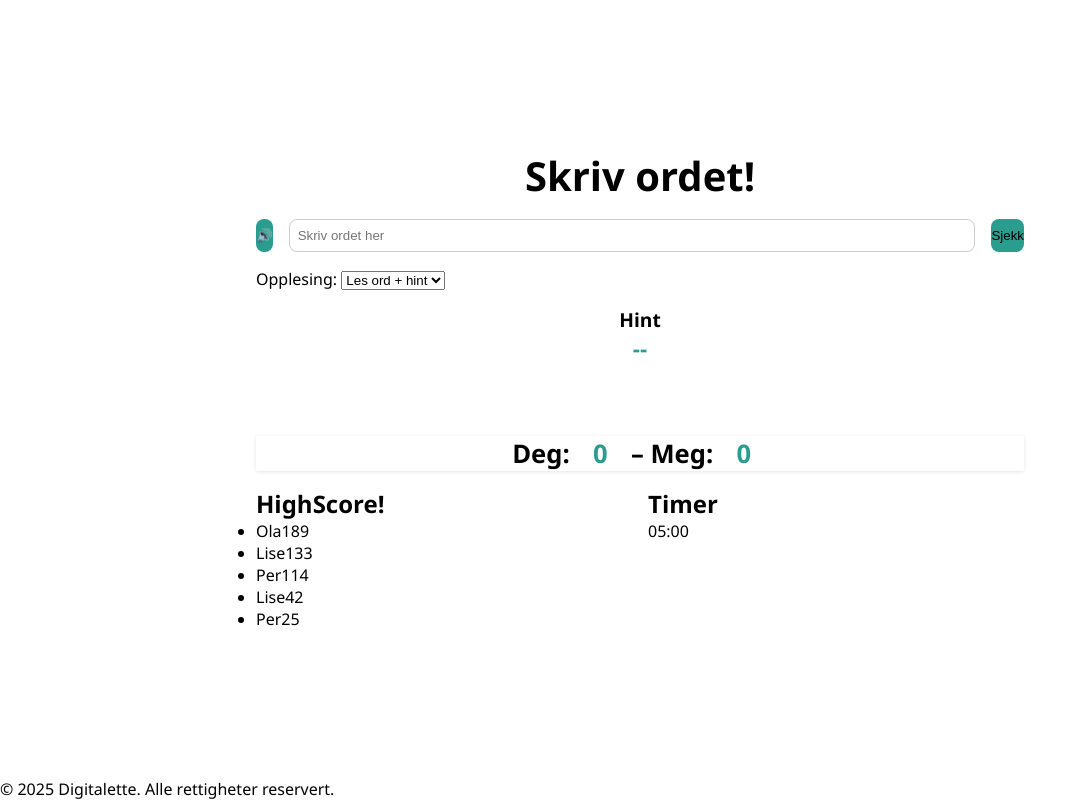
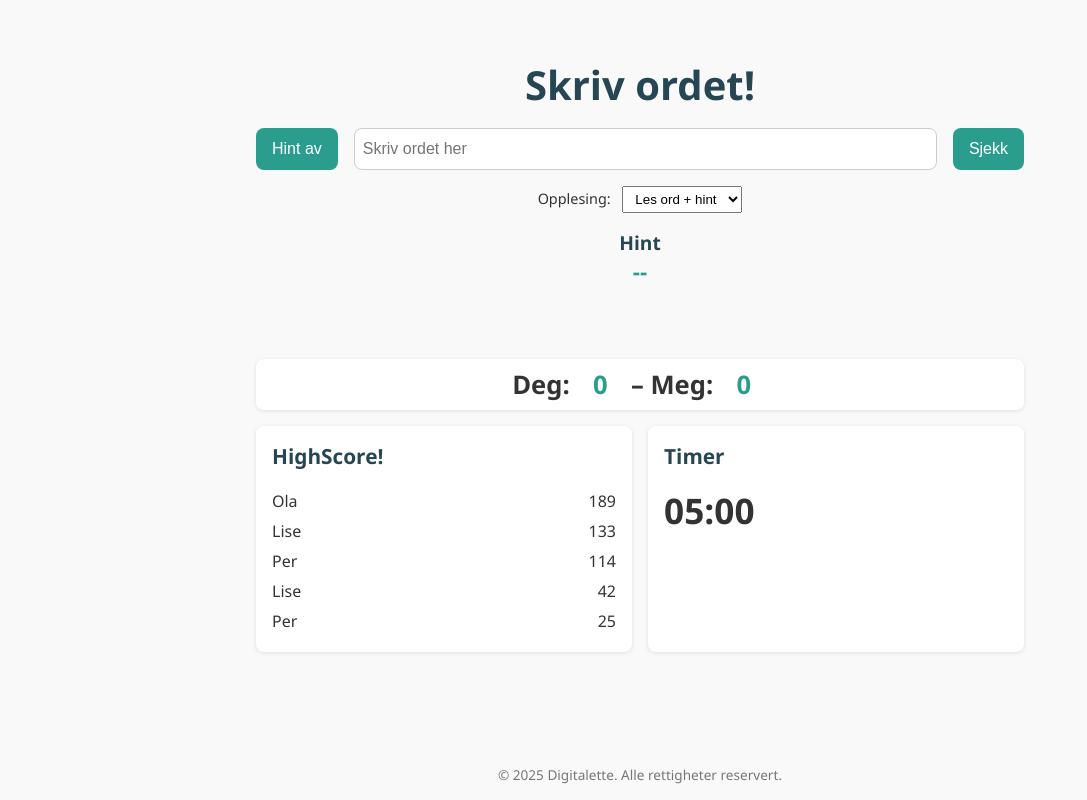
Before and after one commit to AdjunktAntonsen/skrivmedhint, a plain HTML site: page index.html in a window 1280 px wide. Shown: the whole page, without its empty margins (0-1087 px from the left). Drawn offline with Linux system fonts and the light colour scheme.

Commit message:
Add files via upload

```diff
--- a/index.html
+++ b/index.html
@@ -4,31 +4,131 @@
   <meta charset="utf-8">
   <title>Skriv ordet!</title>
   <style>
-    :root { --primary-color: #2a9d8f; --secondary-color: #264653... #333; --card-bg: #fff; --border-radius: 8px; --spacing: 1rem; }
+    :root {
+      --primary-color: #2a9d8f;
+      --secondary-color: #264653;
+      --accent-color: #e9c46a;
+      --bg-color: #f9f9f9;
+      --text-color: #333;
+      --card-bg: #fff;
+      --border-radius: 8px;
+      --spacing: 1rem;
+    }
     * { box-sizing: border-box; margin: 0; padding: 0; }
-    body { font-family: 'Segoe UI', sans-serif; background: var(...or); display: flex; flex-direction: column; min-height: 100vh; }
-    .container { max-width: 800px; width: 100%; margin: auto; padding: var(--spacing); }
-    h1 { text-align: center; font-size: 2.5rem; color: var(--sec...ondary-color); cursor: pointer; margin-bottom: var(--spacing); }
-    #controls { display: flex; gap: var(--spacing); justify-content: center; margin-bottom: var(--spacing); }
-    button { background: var(--primary-color); border: none; col... 1rem; border-radius: var(--border-radius); cursor: pointer; fon
-t-size: 1rem; }
+    body {
+      font-family: 'Segoe UI', sans-serif;
+      background: var(--bg-color);
+      color: var(--text-color);
+      display: flex;
+      flex-direction: column;
+      min-height: 100vh;
+    }
+    .container {
+      max-width: 800px;
+      width: 100%;
+      margin: auto;
+      padding: var(--spacing);
+    }
+    h1 {
+      text-align: center;
+      font-size: 2.5rem;
+      color: var(--secondary-color);
+      cursor: pointer;
+      margin-bottom: var(--spacing);
+    }
+    #controls {
+      display: flex;
+      gap: var(--spacing);
+      justify-content: center;
+      margin-bottom: var(--spacing);
+    }
+    button {
+      background: var(--primary-color);
+      border: none;
+      color: #fff;
+      padding: 0.75rem 1rem;
+      border-radius: var(--border-radius);
+      cursor: pointer;
+      font-size: 1rem;
+    }
     button:hover { background: var(--secondary-color); }
-    input[type="text"] { flex: 1; padding: 0.5rem; font-size: 1r...; border: 1px solid #ccc; border-radius: var(--border-radius); }
-    #hint-container, #correct-container, #celebration, #score { text-align: center; margin: var(--spacing) 0; }
-    #hint-label, #correct-label { font-size: 1.2rem; font-weight: bold; color: var(--secondary-color); }
-    #hint, #correct-answer { font-size: 1.4rem; font-weight: bold; color: var(--primary-color); }
-    #celebration { font-size: 1.8rem; color: var(--accent-color); cursor: pointer
-; min-height: 2.5rem; }
-    #score { font-size: 1.6rem; font-weight: bold; background: v...: var(--border-radius); box-shadow: 0 1px 4px rgba(0,0,0,0.1); }
-    #score span { min-width: 3rem; display: inline-block; color: var(--primary-color); }
-    #bottom { display: grid; grid-template-columns: 1fr 1fr; gap: var(--spacing); }
-    .column { background: var(--card-bg); border-radius: var(--b...adding: var(--spacing); box-shadow: 0 1px 4px rgba(0,0,0,0.1); }
-    .column h2 { margin-bottom: var(--spacing); color: var(--secondary-color); font-size: 1.3rem; }
-    #timer { font-size: 2.2rem; font-weight: bold; }
-    #highscore-list { list-styl
-e: none; padding: 0; }
-    #highscore-list li { display: flex; justify-content: space-between; font-size: 1rem; padding: 0.25rem 0; }
-    footer { text-align: center; margin-top: auto; padding: var(--spacing); color: #777; font-size: 0.85rem; }
+    input[type="text"] {
+      flex: 1;
+      padding: 0.5rem;
+      font-size: 1rem;
+      border: 1px solid #ccc;
+      border-radius: var(--border-radius);
+    }
+    #hint-container, #correct-container, #celebration, #score {
+      text-align: center;
+      margin: var(--spacing) 0;
+    }
+    #hint-label, #correct-label {
+      font-size: 1.2rem;
+      font-weight: bold;
+      color: var(--secondary-color);
+    }
+    #hint, #correct-answer {
+      font-size: 1.4rem;
+      font-weight: bold;
+      color: var(--primary-color);
+    }
+    #celebration {
+      font-size: 1.8rem;
+      color: var(--accent-color);
+      cursor: pointer;
+      min-height: 2.5rem;
+    }
+    #score {
+      font-size: 1.6rem;
+      font-weight: bold;
+      background: var(--card-bg);
+      padding: 0.5rem;
+      border-radius: var(--border-radius);
+      box-shadow: 0 1px 4px rgba(0,0,0,0.1);
+    }
+    #score span {
+      min-width: 3rem;
+      display: inline-block;
+      color: var(--primary-color);
+    }
+    #bottom {
+      display: grid;
+      grid-template-columns: 1fr 1fr;
+      gap: var(--spacing);
+    }
+    .column {
+      background: var(--card-bg);
+      border-radius: var(--border-radius);
+      padding: var(--spacing);
+      box-shadow: 0 1px 4px rgba(0,0,0,0.1);
+    }
+    .column h2 {
+      margin-bottom: var(--spacing);
+      color: var(--secondary-color);
+      font-size: 1.3rem;
+    }
+    #timer {
+      font-size: 2.2rem;
+      font-weight: bold;
+    }
+    #highscore-list {
+      list-style: none;
+      padding: 0;
+    }
+    #highscore-list li {
+      display: flex;
+      justify-content: space-between;
+      font-size: 1rem;
+      padding: 0.25rem 0;
+    }
+    footer {
+      text-align: center;
+      margin-top: auto;
+      padding: var(--spacing);
+      color: #777;
+      font-size: 0.85rem;
+    }
 
     #voice-settings {
       text-align: center;
@@ -45,7 +145,8 @@ e: none; padding: 0; }
   <div class="container">
     <h1 id="title">Skriv ordet!</h1>
     <div id="controls">
-      <button id="playBtn">🔊</button>
+      <!-- Knappen viser nå HINT AV / HINT PÅ -->
+      <button id="playBtn">Hint av</button>
       <input type="text" id="answer" placeholder="Skriv ordet her" autocomplete="off" />
       <button id="submitBtn">Sjekk</button>
     </div>
@@ -121,6 +222,9 @@ e: none; padding: 0; }
     let answered = false, gameStarted = false;
     let highscores = [], timerInterval;
 
+    // Hint av/på-styring
+    let hintOn = false;
+
     const playBtn = document.getElementById('playBtn');
     const submitBtn = document.getElementById('submitBtn');
     const answerInput = document.getElementById('answer');
@@ -190,6 +294,7 @@ e: none; padding: 0; }
     }
 
     // Leser ord/hint avhengig av innstilling
+    // Nå: HINT FØR ORD
     function speakWordWithHint() {
       if (!currentWord) return;
       if (voiceMode === 'none') return; // ikke les noe
@@ -201,8 +306,8 @@ e: none; padding: 0; }
         // Bare hintet
         speak(lenText);
       } else {
-        // Ord + hint
-        speak(`${currentWord}. ${lenText}.`);
+        // Hint først, så ordet
+        speak(`${lenText}. ${currentWord}.`);
       }
     }
 
@@ -221,8 +326,12 @@ e: none; padding: 0; }
       if (!pool.length) return;
       currentWord = pool[Math.floor(Math.random() * pool.length)];
 
-      // Oppdater synlig hint
-      hintEl.textContent = `${currentWord.length} bokstaver`;
+      // Oppdater synlig hint avhengig av hintOn
+      if (hintOn) {
+        hintEl.textContent = `${currentWord.length} bokstaver`;
+      } else {
+        hintEl.textContent = '--';
+      }
     }
 
     function renderHighscores() {
@@ -328,10 +437,21 @@ e: none; padding: 0; }
     }
 
     // Event listeners
+
+    // Knappen brukes nå til å slå HINT AV/PÅ
     playBtn.addEventListener('click', () => {
-      startGame();
-      speakWordWithHint();
-      answerInput.focus();
+      hintOn = !hintOn;
+      playBtn.textContent = hintOn ? 'Hint på' : 'Hint av';
+
+      // Oppdater hint for gjeldende ord
+      if (currentWord) {
+        hintEl.textContent = hintOn ? `${currentWord.length} bokstaver` : '--';
+      }
+
+      // Start spillet første gang hvis det ikke er i gang
+      if (!gameStarted) {
+        startGame();
+      }
     });
 
     submitBtn.addEventListener('click', checkAnswer);
```
